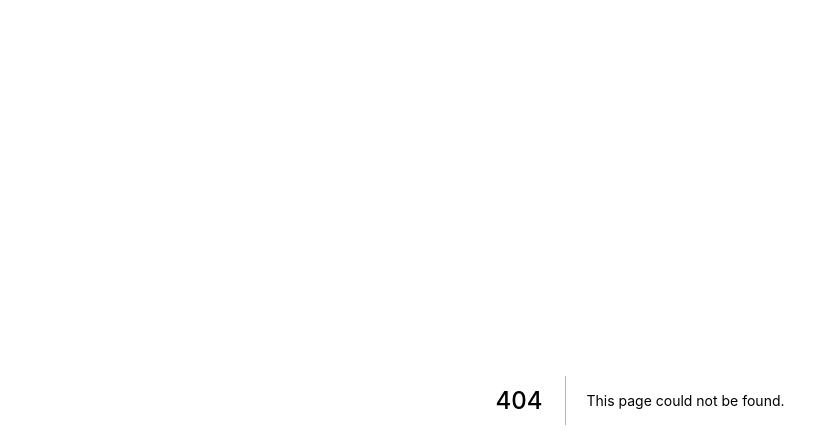
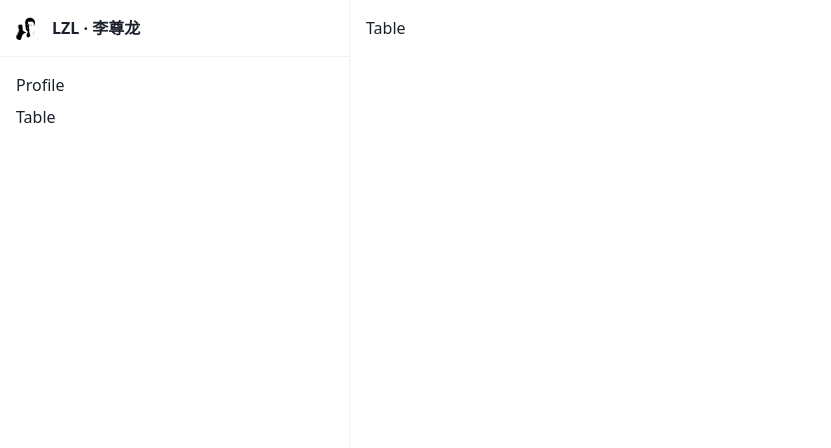
Before and after one commit to lzl/lzl.dev, a Next.js app: page /table in a window 1280 px wide. Before the commit this address had no page. Shown: the top 448 px of the page, without its empty margins (0-831 px from the left). Built offline with nearby package versions, Linux system fonts and the light colour scheme; what @tailwindcss/ui would draw is missing.

Commit message:
add page Table

```diff
--- a/src/components/Menu.js
+++ b/src/components/Menu.js
@@ -42,6 +42,17 @@ export const authMenu = [
   },
 ]
 
+export const profileMenu = [
+  {
+    title: 'Profile',
+    url: '/profile',
+  },
+  {
+    title: 'Table',
+    url: '/table',
+  },
+]
+
 export default function Menu({ data = defaultMenu }) {
   return (
     <ul className="space-y-2">
--- a/src/pages/profile.js
+++ b/src/pages/profile.js
@@ -2,6 +2,7 @@ import { useEffect } from 'react'
 import { useRouter } from 'next/router'
 
 import LeftRight from '@/components/LeftRight'
+import Menu, { profileMenu } from '@/components/Menu'
 import useAuth from '@/hooks/useAuth'
 import useProfile from '@/hooks/useProfile'
 import useLogout from '@/hooks/useLogout'
@@ -79,5 +80,5 @@ function Right() {
 }
 
 export default function Profile() {
-  return <LeftRight right={<Right />} />
+  return <LeftRight left={<Menu data={profileMenu} />} right={<Right />} />
 }
--- /dev/null
+++ b/src/pages/table.js
@@ -0,0 +1,13 @@
+import LeftRight from '@/components/LeftRight'
+import Menu, { profileMenu } from '@/components/Menu'
+import useAuth from '@/hooks/useAuth'
+
+function Right() {
+  useAuth()
+
+  return <div>Table</div>
+}
+
+export default function Table() {
+  return <LeftRight left={<Menu data={profileMenu} />} right={<Right />} />
+}
```
